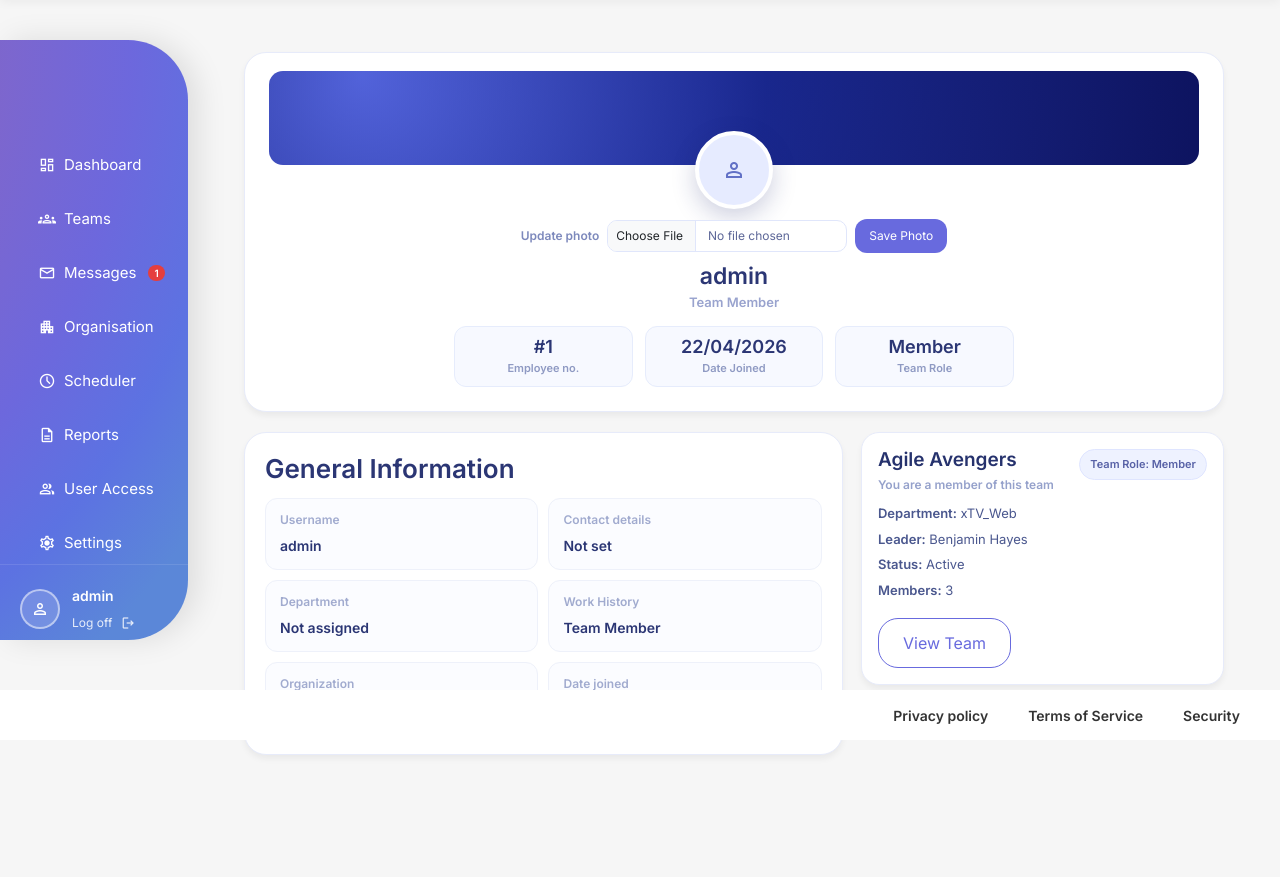
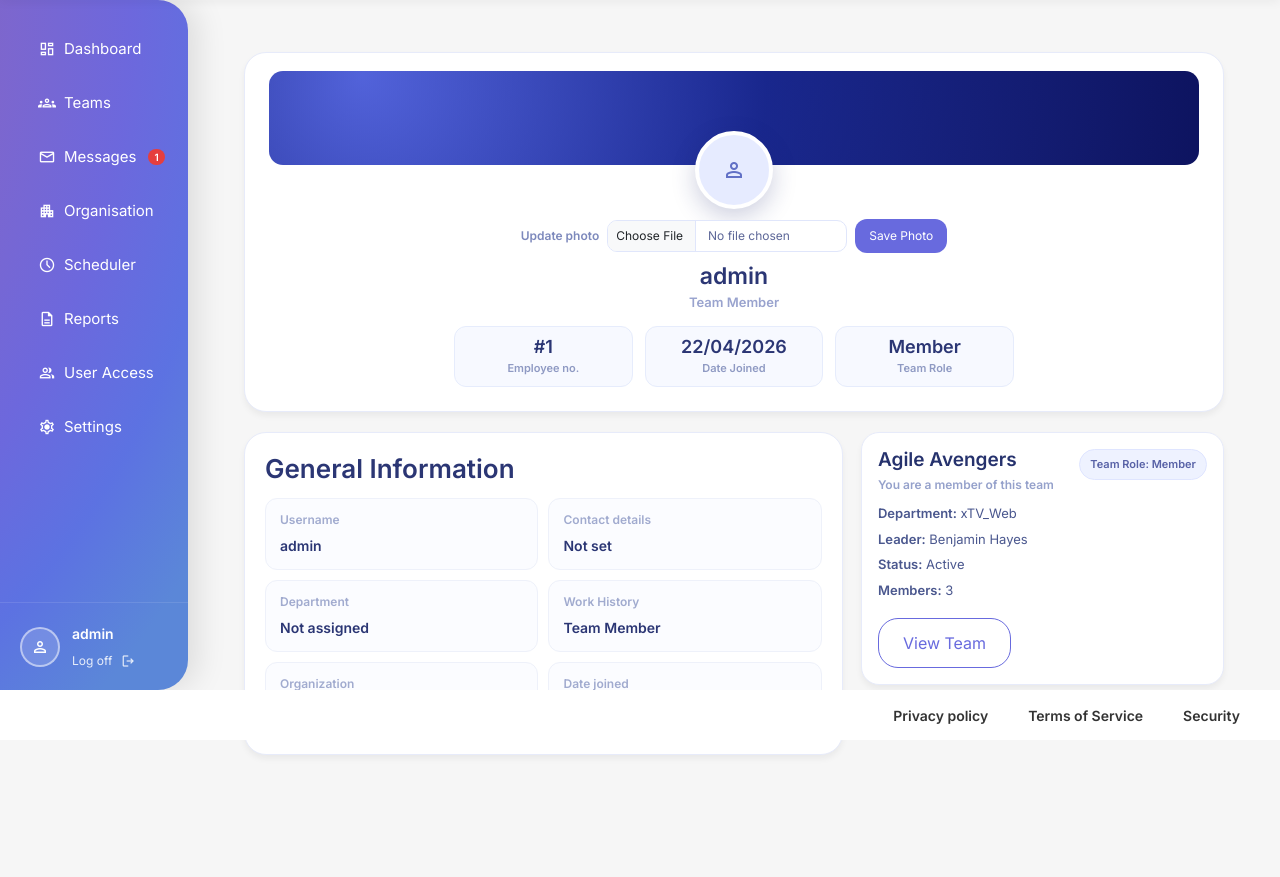
Before and after one commit to dn237/skyWebApplication, a Django app: page /accounts/profile/ in a window 1280 px wide. Shown: the part 60-937 px from the top of the page. Run offline with Django 5.2, Linux system fonts and the light colour scheme; a user stored in the database is signed in; data comes from the database, SQL or seed files in the repository.

Commit message:
Revert "Save local edits to global.css"
This reverts commit 98bae4f4207b1496948e62817084969bcc02258f.

```diff
--- a/static/css/global.css
+++ b/static/css/global.css
@@ -176,15 +176,12 @@ a {
 
 /* SIDEBAR STYLE (Menu Panel) */
 .sidebar {
-    border-radius: 0 60px 60px 0; /* Rounded right side as per Figma */
+    border-radius: 0 30px 30px 0;
     position: fixed;
     width: var(--sidebar-width);
     background: var(--sidebar-gradient);
-
-    /* Centering Sidebar vertically between Header and Footer */
-    top: 50%;
-    transform: translateY(-50%);
-    height: 75%;
+    top: var(--top-height);
+    height: calc(100vh - var(--top-height) - var(--bottom-height));
     left: 0;
     display: flex;
     flex-direction: column;
@@ -193,14 +190,19 @@ a {
     z-index: 1000;
 }
 
+.sidebar-header {
+    display: none;
+}
+
 /* MENU BUTTONS */
 .sidebar-nav {
     display: flex;
     flex-direction: column;
     align-items: flex-start;
-    gap: 15px; /* Spacing between buttons */
+    gap: 8px;
     flex-grow: 1;
-    margin-top: 120px;
+    margin-top: 40px;
+    overflow-y: auto;
     width: 100%;
     padding-left: var(--sidebar-active-cut);
     padding-right: 12px;
@@ -606,6 +608,7 @@ a {
     box-shadow: none !important;
 }
 
+
 .pro-row:last-child {
     border-bottom: none;
 }
@@ -632,7 +635,6 @@ a {
     position: relative;
     align-items: center;
     justify-content: center;
-    margin-left: auto;
     margin-right: auto;
     transform: translateX(32px);
 }
@@ -1695,7 +1697,7 @@ a {
     }
 
     .sidebar-nav {
-        margin-top: 110px;
+        margin-top: 44px;
         gap: 14px;
     }
 }
@@ -1706,7 +1708,7 @@ a {
     }
 
     .sidebar-nav {
-        margin-top: 104px;
+        margin-top: 28px;
         gap: 12px;
     }
 
```
